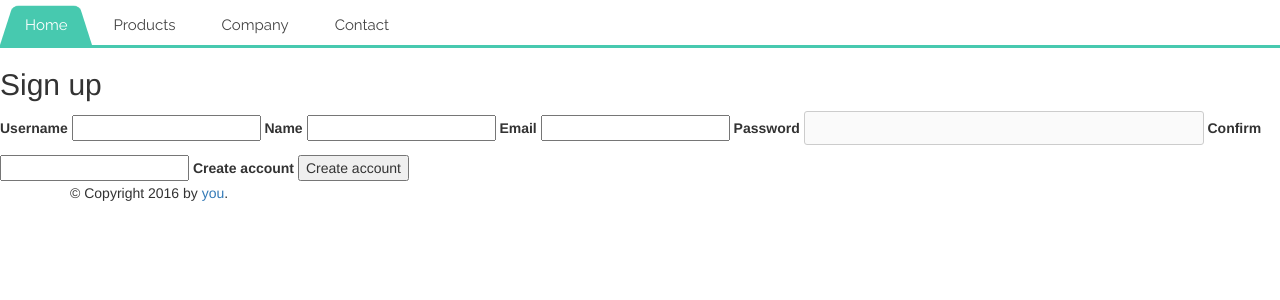
After one commit to flatcoke/flask-structure, a Flask app: page /auth/signup/ in a window 1280 px wide. The commit adds this page. Shown: the top 300 px of the page. Run offline with Flask 2, Linux system fonts and the light colour scheme; some libraries are stand-ins or nearby versions.

Commit message:
add signup function

```diff
--- /dev/null
+++ b/app/forc/models.py
@@ -0,0 +1 @@
+from flask.ext.sqlalchemy import SQLAlchemy
--- a/app/mod_auth/controllers.py
+++ b/app/mod_auth/controllers.py
@@ -9,7 +9,7 @@ from werkzeug.security import check_password_hash, generate_password_hash
 from app import db
 
 # Import module forms
-from app.mod_auth.forms import LoginForm
+from app.mod_auth.forms import LoginForm, SignupForm
 
 # Import module models (i.e. User)
 from app.mod_auth.models import User
@@ -34,3 +34,23 @@ def signin():
         flash('Wrong email or password', 'error-message')
 
     return render_template("auth/signin.html", form=form)
+
+
+@mod_auth.route('/signup/', methods=['GET', 'POST'])
+def signup():
+    form = SignupForm()
+
+    print request.method
+    if request.method == 'POST':
+        if form.validate() == False:
+            return render_template('/auth/signup.html', form=form)
+        else:
+            newuser = User(form.username.data, form.name.data, form.email.data, form.password.data)
+            print newuser
+            db.session.add(newuser)
+            db.session.commit()
+
+            return "sign in the user and redirect to Home"  # TODO
+
+    elif request.method == 'GET':
+        return render_template('/auth/signup.html', form=form)
--- a/app/mod_auth/forms.py
+++ b/app/mod_auth/forms.py
@@ -1,17 +1,54 @@
 # Import Form and RecaptchaField (optional)
-from flask.ext.wtf import Form # , RecaptchaField
+from flask.ext.wtf import Form, validators
 
 # Import Form elements such as TextField and BooleanField (optional)
-from wtforms import StringField, PasswordField # BooleanField
+from wtforms import StringField, PasswordField, SubmitField
 
 # Import Form validators
 from wtforms.validators import DataRequired, Email, EqualTo
+
+# Form and DB
+from models import User
 
 
 # Define the login form (WTForms)
 
 class LoginForm(Form):
-    email = StringField('Email Address', [Email(),
-                      DataRequired(message='Forgot your email address?')])
-    password = PasswordField('Password', [
-                             DataRequired(message='Must provide a password. ;-)')])
+    email = StringField(
+        'Email Address', [Email(),
+        DataRequired(message='Forgot your email address?'), ], )
+    password = PasswordField(
+        'Password', [DataRequired(message='Must provide a password.'), ], )
+
+
+class SignupForm(Form):
+    username = StringField('Username', [DataRequired("Please enter your id")])
+    name = StringField('Name', [DataRequired("Please enter your name")])
+    email = StringField(
+        'Email',
+        [Email(),
+         DataRequired("Please enter your email address."), ], )
+    password = PasswordField(
+        'Password',
+        [DataRequired("Please enter your a password."),
+         EqualTo('confirm', message="Passwords must match"), ], )
+    confirm = PasswordField('Confirm', [DataRequired("Repeat Password")])
+    submit = SubmitField("Create account")
+
+    def __init__(self, *args, **kwargs):
+        Form.__init__(self, *args, **kwargs)
+
+    def validate(self):
+        if not Form.validate(self):
+            return False
+
+        user = User.query.filter_by(email=self.email.data.lower()).first()
+        username = User.query.filter_by(username=self.username.data.lower()).first()
+        if username:
+            self.email.errors.append("That username is already taken")
+            return False
+        if user:
+            self.email.errors.append("That email is already taken")
+            return False
+        else:
+            return True
--- a/app/static/css/custom.css
+++ b/app/static/css/custom.css
@@ -1,7 +1,117 @@
-body {
-    padding-top: 0px;
+/* nevigation menu form */
+@import url(http://fonts.googleapis.com/css?family=Raleway);
+#cssmenu,
+#cssmenu ul,
+#cssmenu ul li,
+#cssmenu ul li a {
+  margin: 0;
+  padding: 0;
+  border: 0;
+  list-style: none;
+  line-height: 1;
+  display: block;
+  position: relative;
+  -webkit-box-sizing: border-box;
+  -moz-box-sizing: border-box;
+  box-sizing: border-box;
+}
+#cssmenu:after,
+#cssmenu > ul:after {
+  content: ".";
+  display: block;
+  clear: both;
+  visibility: hidden;
+  line-height: 0;
+  height: 0;
+}
+#cssmenu {
+  width: auto;
+  border-bottom: 3px solid #47c9af;
+  font-family: Raleway, sans-serif;
+  line-height: 1;
+}
+#cssmenu ul {
+  background: #ffffff;
+}
+#cssmenu > ul > li {
+  float: left;
+}
+#cssmenu.align-center > ul {
+  font-size: 0;
+  text-align: center;
+}
+#cssmenu.align-center > ul > li {
+  display: inline-block;
+  float: none;
+}
+#cssmenu.align-right > ul > li {
+  float: right;
+}
+#cssmenu.align-right > ul > li > a {
+  margin-right: 0;
+  margin-left: -4px;
+}
+#cssmenu > ul > li > a {
+  z-index: 2;
+  padding: 18px 25px 12px 25px;
+  font-size: 15px;
+  font-weight: 400;
+  text-decoration: none;
+  color: #444444;
+  -webkit-transition: all .2s ease;
+  -moz-transition: all .2s ease;
+  -ms-transition: all .2s ease;
+  -o-transition: all .2s ease;
+  transition: all .2s ease;
+  margin-right: -4px;
+}
+#cssmenu > ul > li.active > a,
+#cssmenu > ul > li:hover > a,
+#cssmenu > ul > li > a:hover {
+  color: #ffffff;
+}
+#cssmenu > ul > li > a:after {
+  position: absolute;
+  left: 0;
+  bottom: 0;
+  right: 0;
+  z-index: -1;
+  width: 100%;
+  height: 120%;
+  border-top-left-radius: 8px;
+  border-top-right-radius: 8px;
+  content: "";
+  -webkit-transition: all .2s ease;
+  -o-transition: all .2s ease;
+  transition: all .2s ease;
+  -webkit-transform: perspective(5px) rotateX(2deg);
+  -webkit-transform-origin: bottom;
+  -moz-transform: perspective(5px) rotateX(2deg);
+  -moz-transform-origin: bottom;
+  transform: perspective(5px) rotateX(2deg);
+  transform-origin: bottom;
+}
+#cssmenu > ul > li.active > a:after,
+#cssmenu > ul > li:hover > a:after,
+#cssmenu > ul > li > a:hover:after {
+  background: #47c9af;
 }
 
-body .page-header {
-    padding-top: 15px;
+
+/* Signup form */
+form input#firstname,
+form input#lastname,
+form input#password {
+  width: 400px;
+  background-color: #fafafa;
+  -webkit-border-radius: 3px;
+     -moz-border-radius: 3px;
+          border-radius: 3px;
+  border: 1px solid #cccccc;
+  padding: 5px;
+  font-size: 1.1em;
 }
+
+form input#password {
+  margin-bottom: 10px;
+}
--- /dev/null
+++ b/app/templates/auth/signup.html
@@ -0,0 +1,48 @@
+{% extends "base.html" %}
+{% block content %}
+    {{ super() }}
+  <h2>Sign up</h2>
+
+  {% for message in form.username.errors %}
+      <div class="flash">{{ message }}</div>
+  {% endfor %}
+
+  {% for message in form.name.errors %}
+    <div class="flash">{{ message }}</div>
+  {% endfor %}
+
+  {% for message in form.email.errors %}
+    <div class="flash">{{ message }}</div>
+  {% endfor %}
+
+  {% for message in form.password.errors %}
+    <div class="flash">{{ message }}</div>
+  {% endfor %}
+
+  {% for message in form.confirm.errors %}
+      <div class="flash">{{ message }}</div>
+  {% endfor %}
+
+  <form action="{{ url_for('auth.signup') }}" method=post>
+    {{ form.hidden_tag() }}
+
+    {{ form.username.label }}
+    {{ form.username}}
+
+    {{ form.name.label }}
+    {{ form.name}}
+
+    {{ form.email.label }}
+    {{ form.email }}
+
+    {{ form.password.label }}
+    {{ form.password }}
+
+    {{ form.confirm.label }}
+    {{ form.confirm }}
+
+    {{ form.submit.label }}
+    {{ form.submit }}
+  </form>
+
+{% endblock %}
--- /dev/null
+++ b/app/templates/base.html
@@ -0,0 +1,39 @@
+<!doctype html>
+<html>
+<head>
+    {% block head %}
+        <link rel="stylesheet" type="text/css" href="{{ url_for('static', filename='css/bootstrap.min.css') }}">
+        <link rel="stylesheet" type="text/css" href="{{ url_for('static', filename='css/custom.css') }}">
+        <title>{% block title %}Flacoke {% endblock %} - My Webpage</title>
+    {% endblock %}
+</head>
+<body>
+<div id="content">
+    {% block content %}
+        <!doctype html>
+        <html lang=''>
+        <head>
+            <title>CSS MenuMaker</title>
+        </head>
+        <body>
+
+        <div id='cssmenu'>
+            <ul>
+                <li class='active'><a href='#'>Home</a></li>
+                <li><a href='#'>Products</a></li>
+                <li><a href='#'>Company</a></li>
+                <li><a href='#'>Contact</a></li>
+            </ul>
+        </div>
+
+        </body>
+        <html>
+    {% endblock %}
+</div>
+{% block footer %}
+    <div id="footer" class="container">
+        &copy; Copyright 2016 by <a href="http://flatcoke.com/">you</a>.
+    </div>
+{% endblock %}
+</body>
+</html>
--- a/app/templates/forc/home.html
+++ b/app/templates/forc/home.html
@@ -1,4 +1,4 @@
-{% extends "forc/base.html" %}
+{% extends "forc/../base.html" %}
 
 {% block title %}{{ super() }}{% endblock %}
 {% block head %}
```
Also changed, not shown: app/forc/controllers.py (+9 -1 lines), app/mod_auth/models.py (+21 -11 lines), app/templates/forc/base.html (deleted, +0 -71 lines), app.db (deleted).
